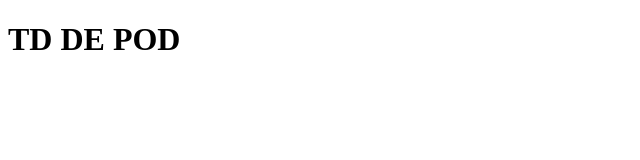
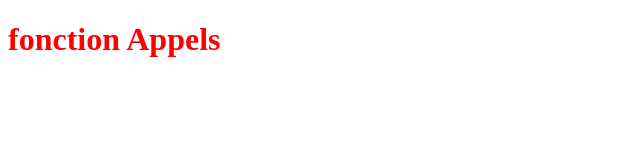
Before and after one commit to famoosbenlionel/POD_TP, a plain HTML site: page index.html in a window 1280 px wide. Shown: the whole page, without its empty margins (0-640 px from the left). Drawn offline with Linux system fonts and the light colour scheme.

Commit message:
version 2

```diff
--- a/index.html
+++ b/index.html
@@ -4,9 +4,10 @@
     <meta charset="UTF-8">
     <meta name="viewport" content="width=device-width, initial-scale=1.0">
     <title>Accueil</title>
+    <link rel="stylesheet" href="style.css">
 </head>
 <body>
-    <h1> TD DE POD </h1>
+    <h1> fonction Appels </h1>
 
 </body>
 </html>
--- a/style.css
+++ b/style.css
@@ -0,0 +1,3 @@
+h1 {
+    color: red;
+}
```
